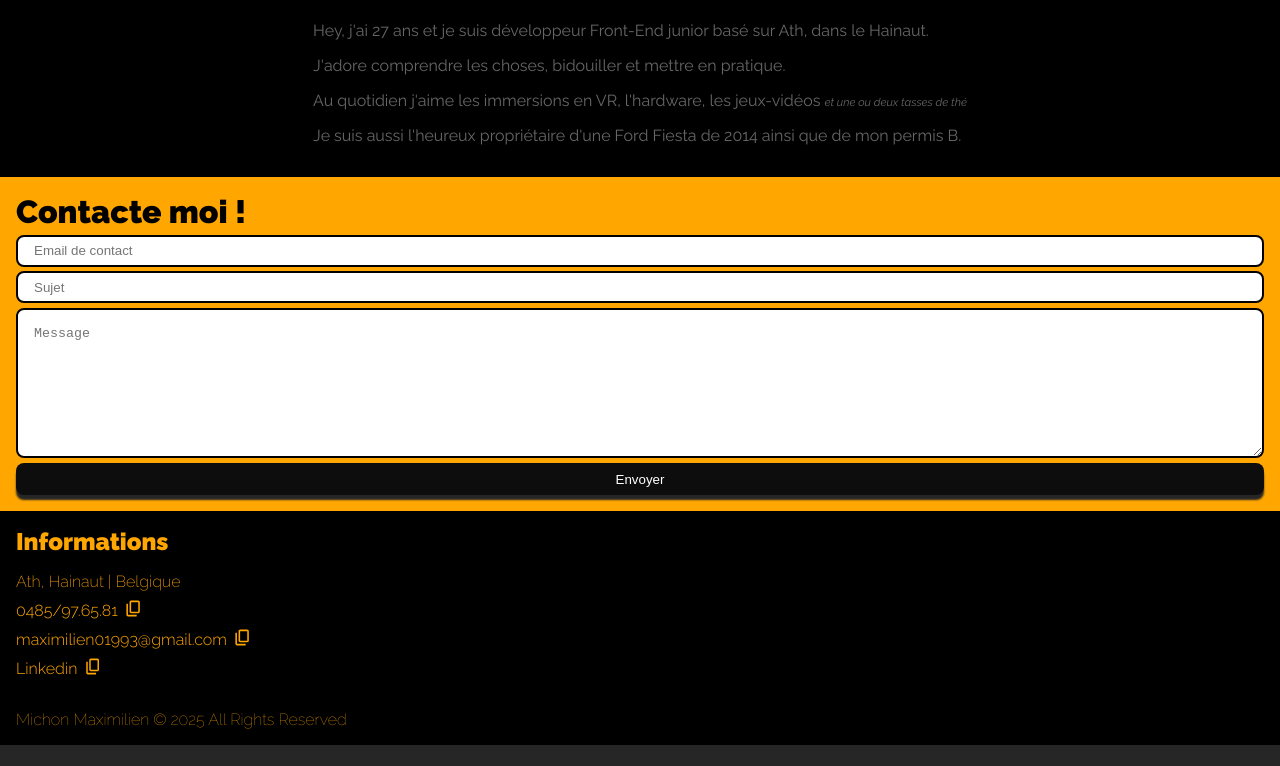
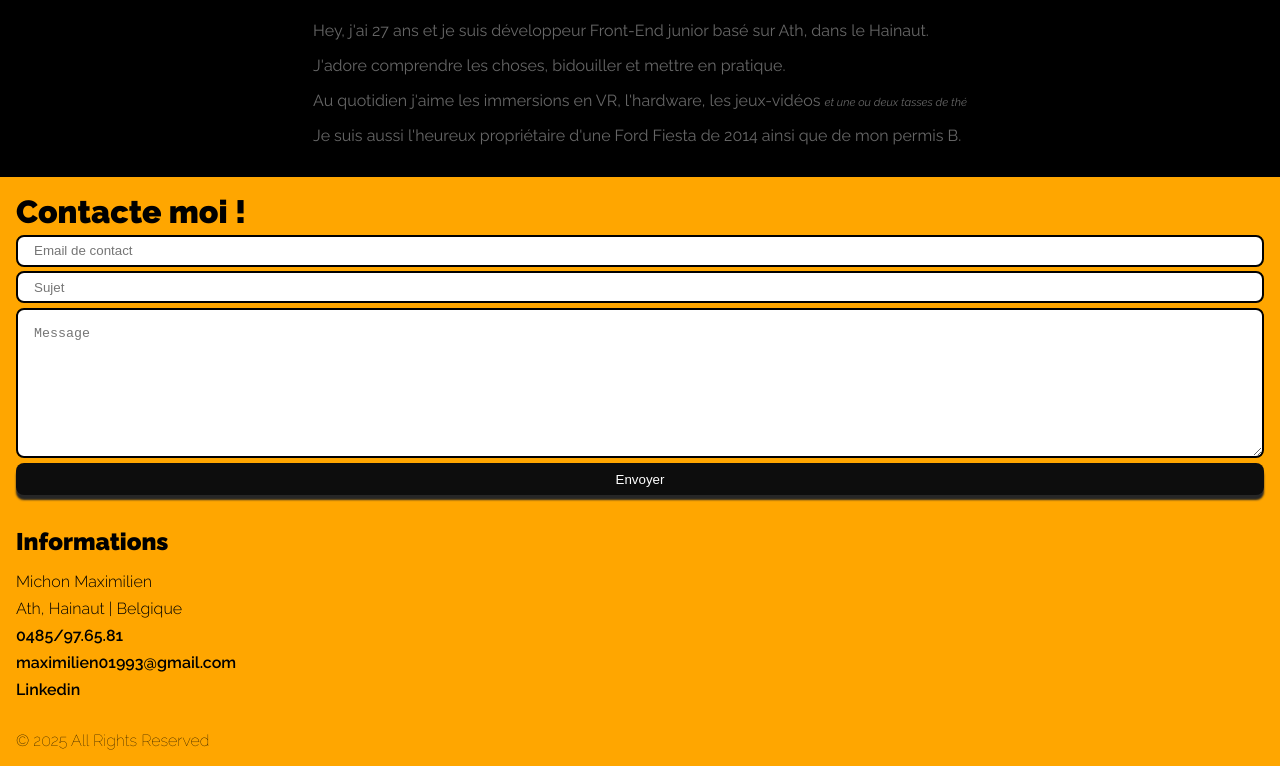
Before and after one commit to Maddax10/Portfolio, a website built with Vite: page index.html in a window 1280 px wide. Shown: the part 5529-6295 px from the top of the page. Before the commit the page ends 6274 px from the top, so only its background shows below. Built offline with nearby package versions, Linux system fonts and the light colour scheme.

Commit message:
Refactor footer layout and styles

```diff
--- a/src/partials/index/footer.html
+++ b/src/partials/index/footer.html
@@ -3,18 +3,18 @@
   <div class="footer__contact">
     <h1>Informations</h1>
     <ul>
+      <li>Michon Maximilien</li>
       <li>Ath, Hainaut | Belgique</li>
-      <li><a href="tel:0485/97.65.81">0485/97.65.81</a><span class="copyBtn"><img src="./src/images/copy_button.svg"></span></li>
-      <li><a href="mailto:maximilien01993@gmail.com">maximilien01993@gmail.com</a><span class="copyBtn"><img src="./src/images/copy_button.svg"></span></li>
-      <li><a href="https://www.linkedin.com/in/maximilien-michon/">Linkedin</a><span class="copyBtn"><img src="./src/images/copy_button.svg"></span></li>
+      <li><a href="tel:0485/97.65.81">0485/97.65.81</a></li>
+      <li><a href="mailto:maximilien01993@gmail.com">maximilien01993@gmail.com</a></li>
+      <li><a href="https://www.linkedin.com/in/maximilien-michon/">Linkedin</a></li>
     </ul>
   </div>
   <div class="footer__githubRepos">
 
   </div>
-  <div class="footer__title">
-    <p>Michon Maximilien
-    &copy; 2025 All Rights Reserved</p>
+  <div class="footer__copyright">
+    <p>&copy; 2025 All Rights Reserved</p>
   </div>
   <!-- github repos
   Adresse globale (Hainaut, Belgique)
--- a/src/styles/index/_footer.scss
+++ b/src/styles/index/_footer.scss
@@ -1,9 +1,9 @@
 .footer {
   display: flex;
   flex-direction: column;
-  background: var(--black);
-  color: var(--sunrise);
-  font-weight: 200;
+  background: var(--sunrise);
+  color: var(--black);
+  font-weight: 300;
   padding: 1rem;
 
   gap: 1rem;
@@ -11,21 +11,23 @@
     ul {
       display: flex;
       flex-direction: column;
+      gap:.5rem;
     }
     h1 {
       padding-block-end: 1rem;
     }
-    a{
-      transition:ease var(--transitionTime);
-    color:var(--sunrise);
-    font-weight: 350;
-      &:hover{
-        font-weight: 600;
+    a {
+      transition: ease var(--transitionTime);
+      color: var(--black);
+      font-weight: 600;
+      padding-block:1rem;
+      &:hover {
+        font-weight: 900;
       }
+    }
   }
-  }
-  &__title {
-    font-weight: 100;
+  &__copyright {
+    font-weight: 150;
   }
 }
 .copyBtn {
```
